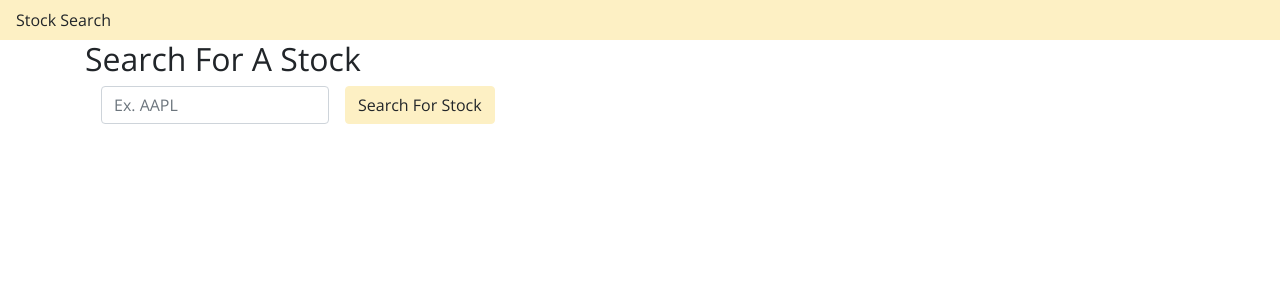
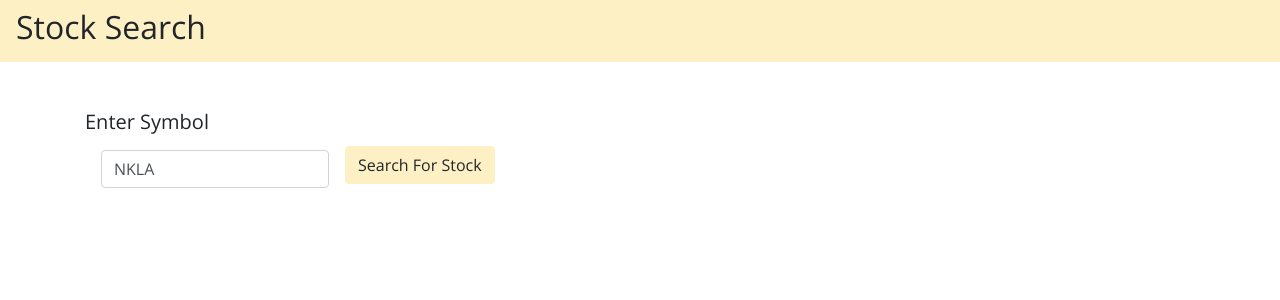
Before and after one commit to sjoseph1848/AngularTemplateDrivenForm, an Angular app: page / in a window 1280 px wide. Shown: the top 300 px of the page. Built offline with nearby package versions, Linux system fonts and the light colour scheme.

Commit message:
completed first part of form

```diff
--- a/src/app/app.component.html
+++ b/src/app/app.component.html
@@ -1,5 +1,5 @@
 <nav class="navbar navbar-dark bg-primary">
-  Stock Search
+  <h2>Stock Search</h2>
 </nav>
 <body>
   <router-outlet></router-outlet>
--- a/src/app/app.module.ts
+++ b/src/app/app.module.ts
@@ -4,7 +4,7 @@ import { FormsModule } from '@angular/forms';
 import { AppRoutingModule } from './app-routing.module';
 import { AppComponent } from './app.component';
 import { HomeComponent } from './home/home.component';
-
+import { HttpClientModule } from '@angular/common/http';
 @NgModule({
   declarations: [
     AppComponent,
@@ -14,6 +14,7 @@ import { HomeComponent } from './home/home.component';
     BrowserModule,
     AppRoutingModule,
     FormsModule,
+    HttpClientModule
   ],
   providers: [],
   bootstrap: [AppComponent]
--- a/src/app/home/home.component.html
+++ b/src/app/home/home.component.html
@@ -1,15 +1,33 @@
-<div class="container">
-  <h2>Search For A Stock</h2>
+<div class="container mt-5">
+  <h5>Enter Symbol</h5>
   <form class="form-inline" #form="ngForm" (ngSubmit)="onSubmit(form)">
     <div class="form-group mx-sm-3 mb-2">
       <label for="stock" class="sr-only">Stock</label>
       <input
         type="text"
-        class="form-control"
+        class="form-control mt-2"
+        [(ngModel)]="copiedStock.stock"
+        #stock="ngModel"
         id="stock"
         placeholder="Ex. AAPL"
+        name="stock"
       />
     </div>
-    <button type="submit" class="btn btn-primary mb-2">Search For Stock</button>
+    <button type="submit" class="btn btn-primary mt -2 mb-2">
+      Search For Stock
+    </button>
   </form>
 </div>
+
+<div *ngIf="profileStock" class="container mt-5">
+  <div class="card" style="width: 18rem;">
+    <img [src]="profileStock.image" class="card-img-top" alt="stockImage" />
+    <div class="card-body">
+      <h5 class="card-title">{{ profileStock.companyName }}</h5>
+      <p class="card-text">{{ profileStock.description | slice: 0:150 }}...</p>
+      <a (click)="getMoreStockInfo(profileStock)" class="btn btn-primary"
+        >See More</a
+      >
+    </div>
+  </div>
+</div>
--- a/src/app/home/home.component.ts
+++ b/src/app/home/home.component.ts
@@ -1,4 +1,6 @@
 import { Component, OnInit } from '@angular/core';
+import { HttpClient } from '@angular/common/http';
+import { NgForm } from '@angular/forms';
 
 @Component({
   selector: 'app-home',
@@ -6,10 +8,42 @@ import { Component, OnInit } from '@angular/core';
   styleUrls: ['./home.component.scss']
 })
 export class HomeComponent implements OnInit {
+  originalStock = {
+    stock: 'NKLA'
+  }
 
-  constructor() { }
+  copiedStock = {
+    ...this.originalStock
+  };
+  validStock: boolean = false;
+  profileStock: any;
+
+  constructor(private http: HttpClient) { }
 
   ngOnInit() {
   }
 
+  onSubmit(form: NgForm) {
+    if (form.valid) {
+      const stock = this.getStockProfile(form.value.stock);
+      stock.subscribe((data: any) => {
+        this.profileStock = data[0];
+        if (this.profileStock) {
+          this.validStock = true;
+        } else {
+          this.validStock = false;
+        }
+      });
+      console.log('in on Submit: ', form.valid);
+      console.log('in on Submit: ', form.value.stock);
+
+    }
+  }
+
+  getStockProfile(stock: string) {
+    let url = `https://nottingham1848.herokuapp.com/stocks/${stock}`;
+    return this.http.get(url);
+  }
+
+
 }
```
